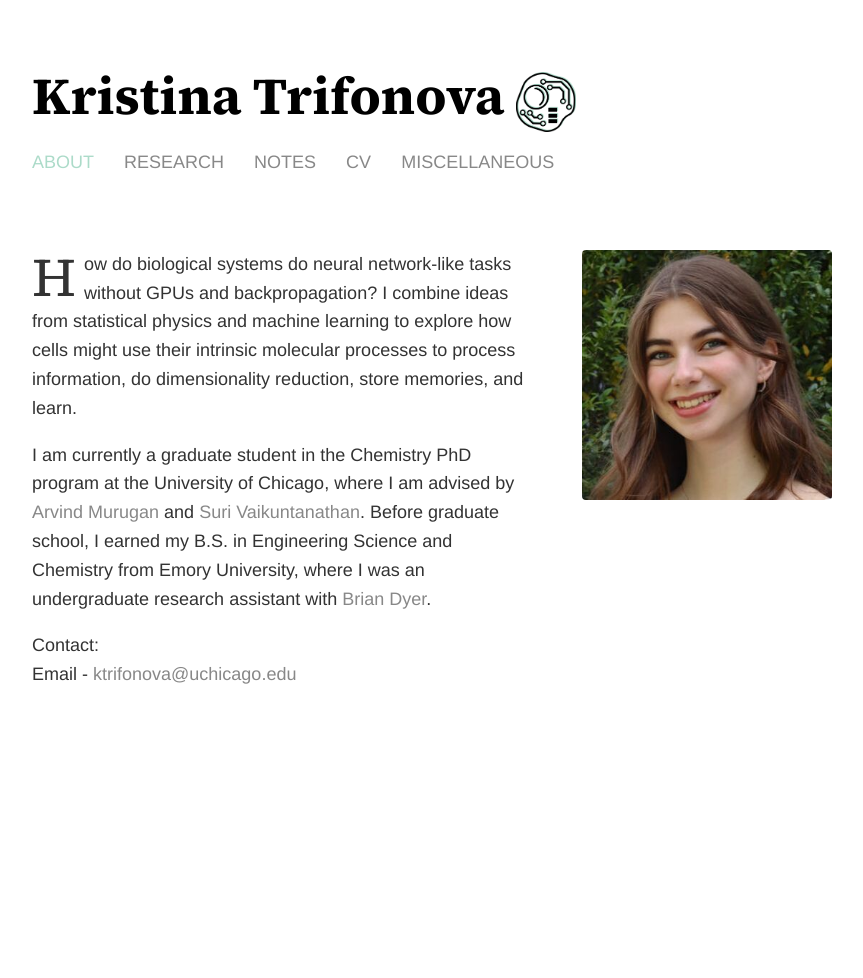
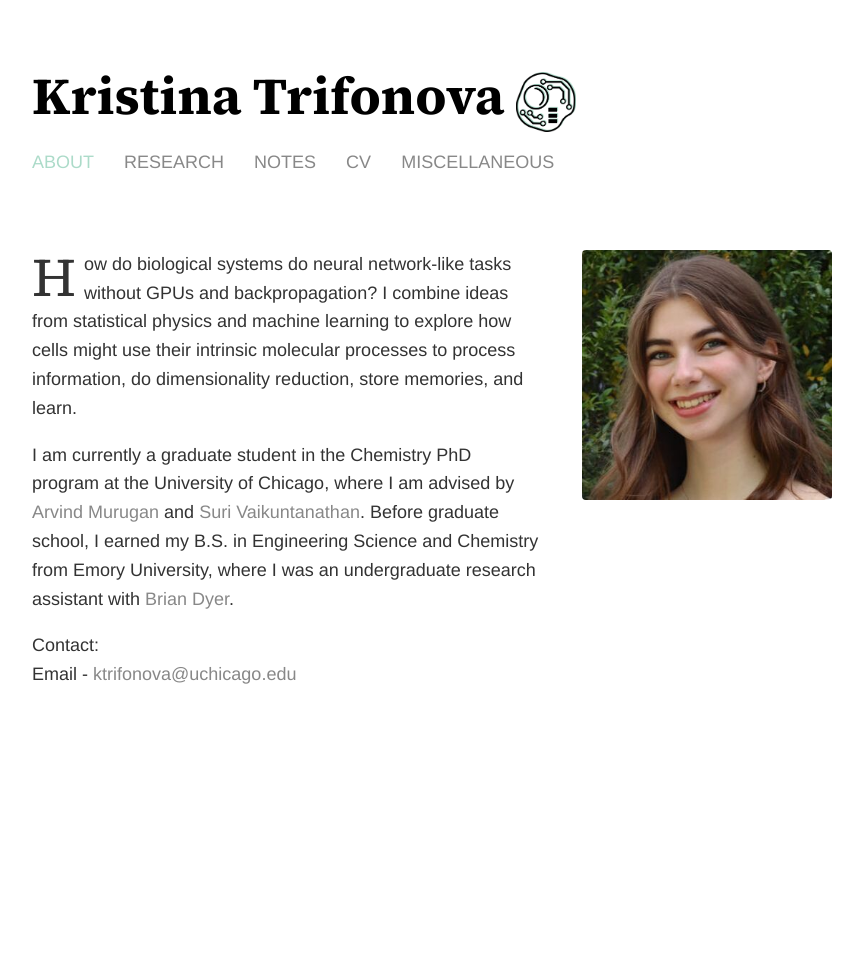
Before and after one commit to k-trifonova/k-trifonova.github.io, a Jekyll site: the page built from index.html, in a window 1280 px wide. Shown: the whole page, without its empty margins (208-1071 px from the left). Built offline with Jekyll 4.4.1, drawn with Linux system fonts in a browser that asks for light colours.

Commit message:
once again....trying to fix alignment of home page

```diff
--- a/css/main.css
+++ b/css/main.css
@@ -73,6 +73,62 @@
   font-size: 1.25em;  /* Optional: adjust bullet size */
 }
 
+/* ABOUT WRAPPER */
+.about-wrapper {
+  display: flex;
+  align-items: flex-start;   /* top-align text and image */
+  justify-content: flex-start; /* text sticks to left */
+  max-width: 800px;           /* same width as header */
+  margin: 60px auto 0 auto;   /* centers container on page */
+  padding: 0;                 /* no extra padding */
+}
+
+/* LEFT SIDE TEXT */
+.about-left {
+  flex: 1;
+  min-width: 0;
+}
+
+.about-left p {
+  line-height: 1.6;
+  color: #333;
+  margin-top: 0;
+}
+
+/* RIGHT SIDE IMAGE */
+.about-right {
+  flex-shrink: 0; /* prevents image from shrinking */
+  margin-left: 40px; /* space between text and image */
+}
+
+.about-right img {
+  width: 250px;   /* adjust as needed */
+  height: 250px;
+  border-radius: 4px;
+  object-fit: cover;
+  display: block;
+}
+
+/* RESPONSIVE: MOBILE */
+@media (max-width: 900px) {
+  .about-wrapper {
+    flex-direction: column-reverse; /* text below image */
+    align-items: center;
+    gap: 20px;
+    width: 100%;
+  }
+
+  .about-right {
+    margin-left: 0;
+  }
+
+  .about-right img {
+    width: 60%;  /* scales down nicely on mobile */
+    height: auto;
+  }
+}
+
+/*
 .about-wrapper {
   display: flex;
   align-items: flex-start;
@@ -117,4 +173,4 @@
     height: auto;
     margin-top: 20px;
   }
-}
+} */
```
